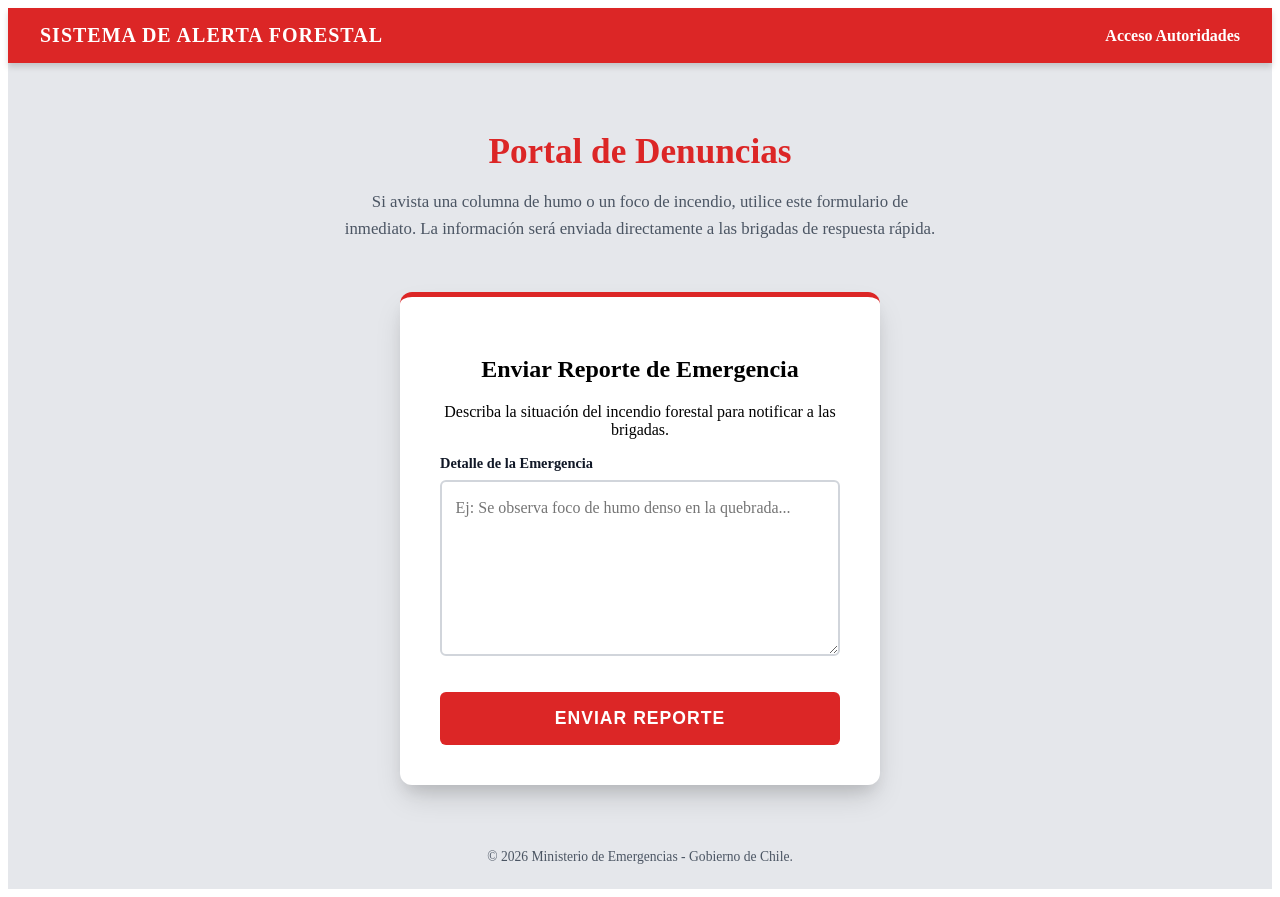
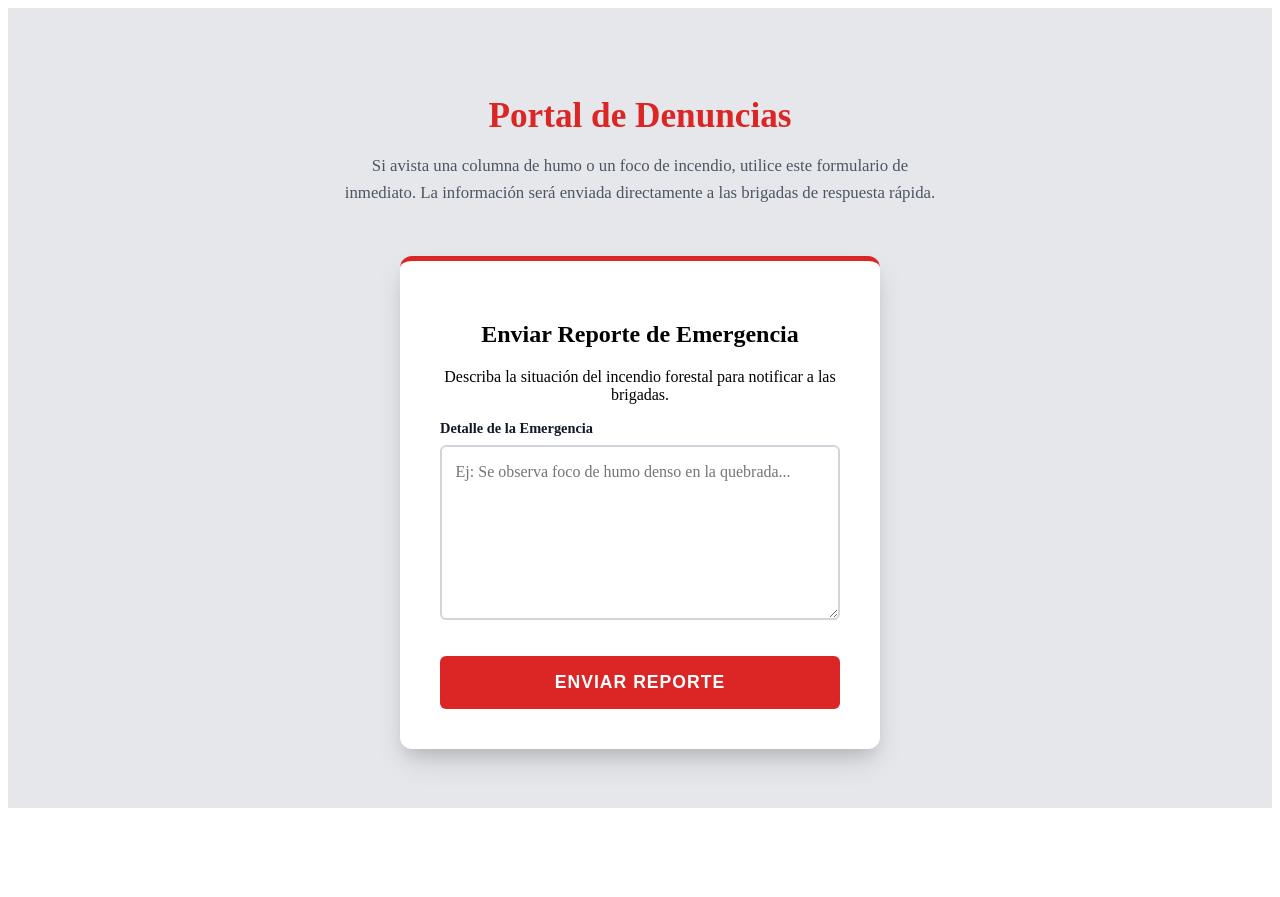
Before and after one commit to SoobovicDuocUC/ProyectoFullStackIIIFrontend, a React (Vite) app: page / in a window 1280 px wide. After the commit the page ends 816 px from the top, so only its background shows below. Built offline with nearby package versions, Linux system fonts and the light colour scheme.

Commit message:
pequeño cambio para reorganización de header y footer

```diff
--- a/src/components/04.- Templates/MainLayout.jsx
+++ b/src/components/04.- Templates/MainLayout.jsx
@@ -3,22 +3,9 @@ import './../../index.css';
 export const MainLayout = ({ children }) => {
   return (
     <div className="app-container">
-      <header className="header-bar">
-        <h1 className="header-title">Sistema de Alerta Forestal</h1>
-        <nav>
-          <a href="/login" style={{ color: 'white', textDecoration: 'none', fontWeight: 'bold' }}>
-            Acceso Autoridades
-          </a>
-        </nav>
-      </header>
-
       <main className="main-content">
         {children}
       </main>
-
-      <footer style={{ backgroundColor: 'var(--code-bg)', padding: '1.5rem', textAlign: 'center', fontSize: '0.85rem', color: 'var(--text)' }}>
-        &copy; {new Date().getFullYear()} Ministerio de Emergencias - Gobierno de Chile.
-      </footer>
     </div>
   );
 };
```
